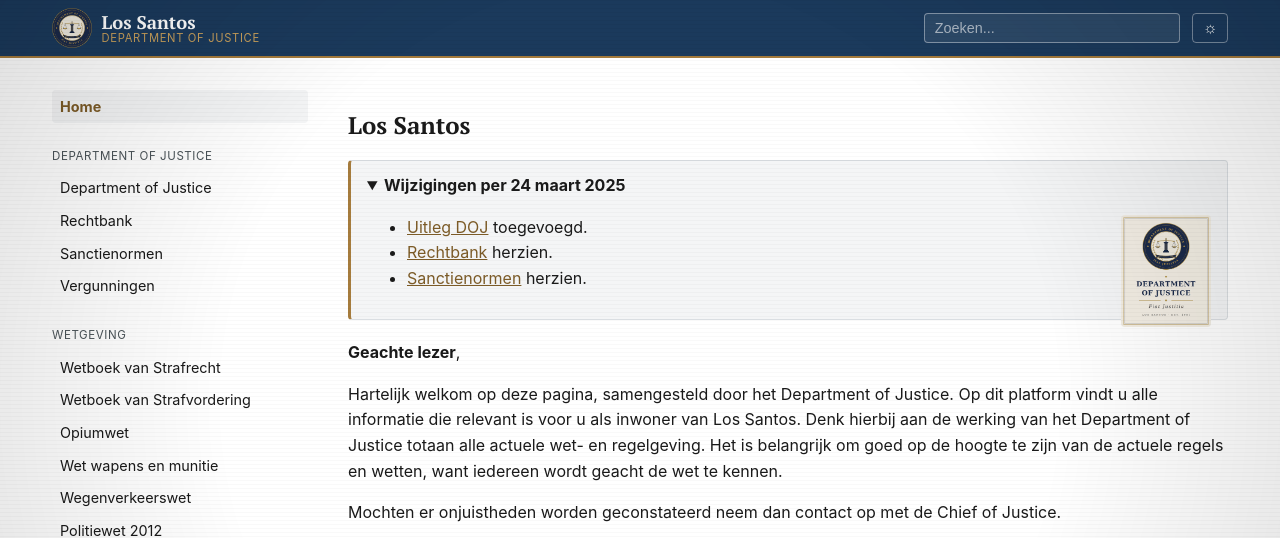
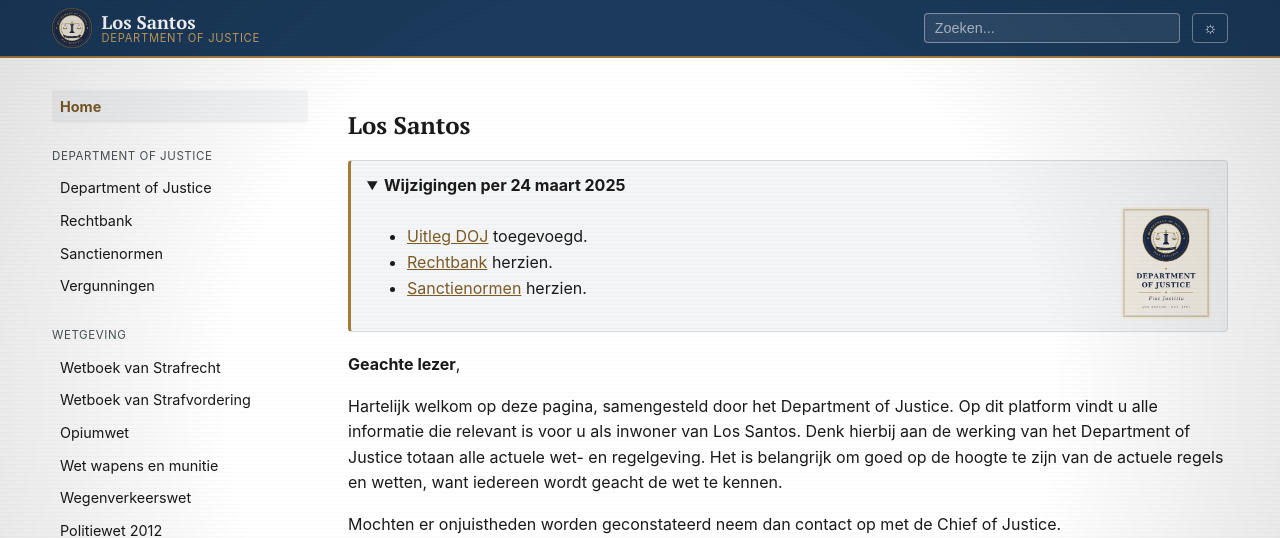
Before and after one commit to NLDenny/wetboek, an Astro site: page / in a window 1280 px wide. Shown: the top 538 px of the page. Built offline with nearby package versions, Linux system fonts and the light colour scheme; Astro itself is replaced by a stand-in of ours; some packages are replaced by stand-ins of ours; grey boxes are pictures that could not be loaded.

Commit message:
Fix logo dat buiten het Wijzigingen-vak uitstak
De float werd niet door de box omvat omdat de afbeelding hoger was
dan de tekst ernaast (floats worden niet automatisch "cleared" door
hun ouder). callout__body is nu een flex-rij (align-items: center)
i.p.v. float, zodat het logo verticaal gecentreerd staat en de box
er correct omheen sluit.

Co-Authored-By: Claude Sonnet 5 <noreply@anthropic.com>

```diff
--- a/src/components/Callout.astro
+++ b/src/components/Callout.astro
@@ -30,6 +30,10 @@ const { title } = Astro.props;
 
   .callout__body {
     margin-top: 0.5rem;
+    display: flex;
+    align-items: center;
+    flex-wrap: wrap;
+    gap: 1.25rem;
   }
 
   .callout__body :global(p:first-child) {
@@ -39,4 +43,14 @@ const { title } = Astro.props;
   .callout__body :global(p:last-child) {
     margin-bottom: 0;
   }
+
+  .callout__body :global(ul) {
+    flex: 1 1 12rem;
+    margin: 0;
+  }
+
+  .callout__body :global(img) {
+    flex-shrink: 0;
+    border-radius: 4px;
+  }
 </style>
--- a/src/content/pages/home.mdx
+++ b/src/content/pages/home.mdx
@@ -9,11 +9,11 @@ import homeImage from '../../assets/img/home.webp';
 import letterhead from '../../assets/img/doj-letterhead.png';
 
 <Callout title="Wijzigingen per 24 maart 2025">
-<Image src={letterhead} alt="Department of Justice — Fiat Justitia — Los Santos, EST. 1901" width={90} class="float-right" />
-
 - [Uitleg DOJ](/department-of-justice/doj/) toegevoegd.
 - [Rechtbank](/department-of-justice/rechtbank/) herzien.
 - [Sanctienormen](/department-of-justice/sanctienormen/) herzien.
+
+<Image src={letterhead} alt="Department of Justice — Fiat Justitia — Los Santos, EST. 1901" width={90} />
 </Callout>
 
 **Geachte lezer**,
```
